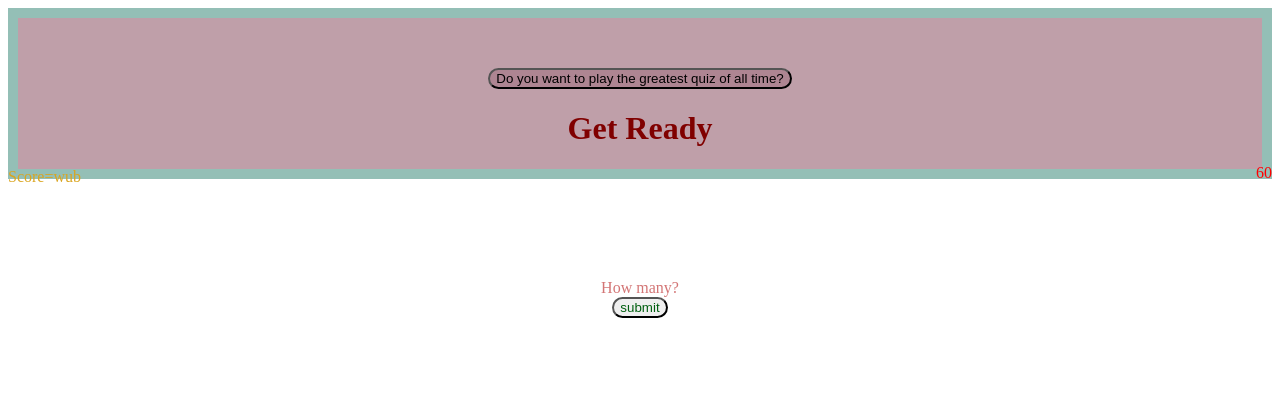
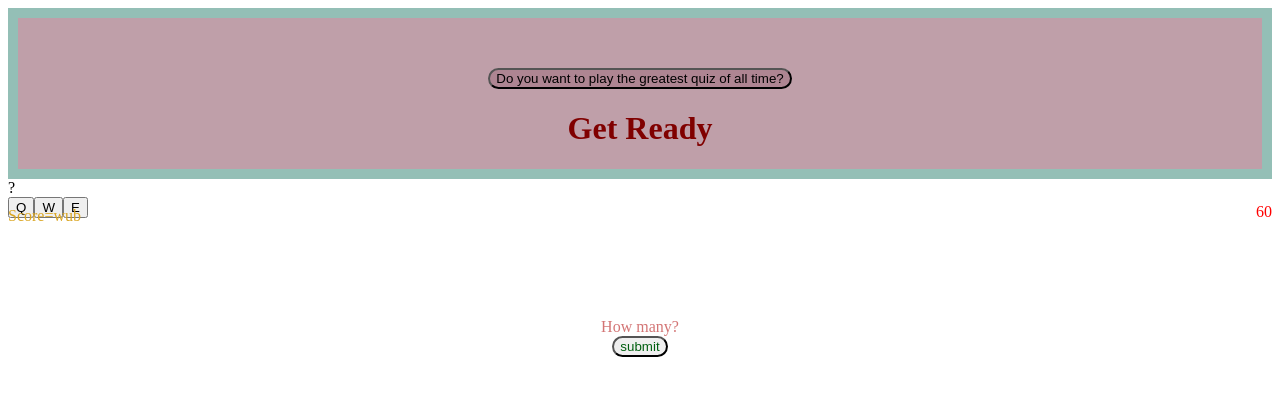
Before and after one commit to LeoDickenson/LeoHomework4, a plain HTML site: page index.html in a window 1280 px wide. Both pictures are taken after a click on the button "Do you want to play the greatest quiz of all time?". Drawn offline with Linux system fonts and the light colour scheme.

Commit message:
fixed functionality

```diff
--- a/index.html
+++ b/index.html
@@ -17,6 +17,9 @@
 
     </header>
 
+    <div id="question" ></div>
+    <div id="answers" ></div>
+
     <section>
         <div id="quiz">How many?</div>
 
@@ -27,6 +30,8 @@
     <div id="results">Score=wub</div>
     <div id="timer">60</div>
 
+    <script src="./javascript.js"></script>
+
   </body>
 
 </html>
--- a/javascript.js
+++ b/javascript.js
@@ -2,64 +2,85 @@
 var quizDiv = document.getElementById('quiz');
 var resultsDiv = document.getElementById('results');
 var submitButton = document.getElementById('submit');
-// var ogButton = document.getElementById('ogBtn');
+var ogButton = document.getElementById('ogBtn');
+var questionsDiv = document.getElementById('question')
+var answerDiv = document.getElementById('answers')
+
+var quizQIndex = 0;
 
 var quizQs = [
     {
         question:'?',
-        answers:{
-            a: 'A',
-            b: 'A',
-            c: 'A',
-        },
-        winner: 'c'
+        answers:[
+            'Q',
+            'W',
+            'E',
+        ],
+        winner: 'E'
     },
     {
         question:'?',
-        answers:{
-            a: 'A',
-            b: 'A',
-            c: 'A',
-        },
-        winner: 'c'
+        answers:[
+            'A',
+            'B',
+            'C',
+        ],
+        winner: 'C'
     },
-]
+];
 
-function startGame() {}
+function displayQ() {
+    questionsDiv.textContent = quizQs[quizQIndex].question
+}
+function displayAnswers() {
+    quizQs[quizQIndex].answers.forEach(element => {
+        let Button = document.createElement('button')
+        Button.textContent = element
+        answerDiv.appendChild(Button)
+    });
+}
 
-function runQuiz(){
 
-    var output = [];
-    var answersrecall =
-    [' ',
-        ' '
-    ];
+function beginGame() {
+    console.log('is happening');
+    displayQ();
+    displayAnswers();
 
-    quizQs.forEach((currentQ, qNumber) >=
-    {
+}
 
-        for(currentQ: answers) {
+// function runQuiz(){
 
-            answers.push(
-                `<label>
-                <input type="radio" name="question${qNumber}" value="${letter}">
-                ${letter} :
-                ${currentQuestion.answersrecall[letter]}
-                </label>`
-            );
-        }
-            output.push(
-                `<div class="question"> ${currentQ.question} </div>
-                <div class="answers"> ${answersrecall.join('')} </div>`
-            );
-        }
-    );
-}
+//     var output = [];
+//     var answersrecall =
+//     [' ',
+//         ' '
+//     ];
+
+    // quizQs.forEach((currentQ, qNumber) >=
+    // {
+
+    //     for(currentQ: answers) {
+
+    //         answers.push(
+    //             `<label>
+    //             <input type="radio" name="question${qNumber}" value="${letter}">
+    //             ${letter} :
+    //             ${currentQuestion.answersrecall[letter]}
+    //             </label>`
+    //         );
+    //     }
+    //         output.push(
+    //             `<div class="question"> ${currentQ.question} </div>
+    //             <div class="answers"> ${answersrecall.join('')} </div>`
+    //         );
+    //     }
+    // );
+//
 
 function showResults(){}
 
 // display quiz on clicking ogBtn
-runQuiz();
+// runQuiz();
 
 // on submit, show results
 submitButton.addEventListener('click', showResults);
```
